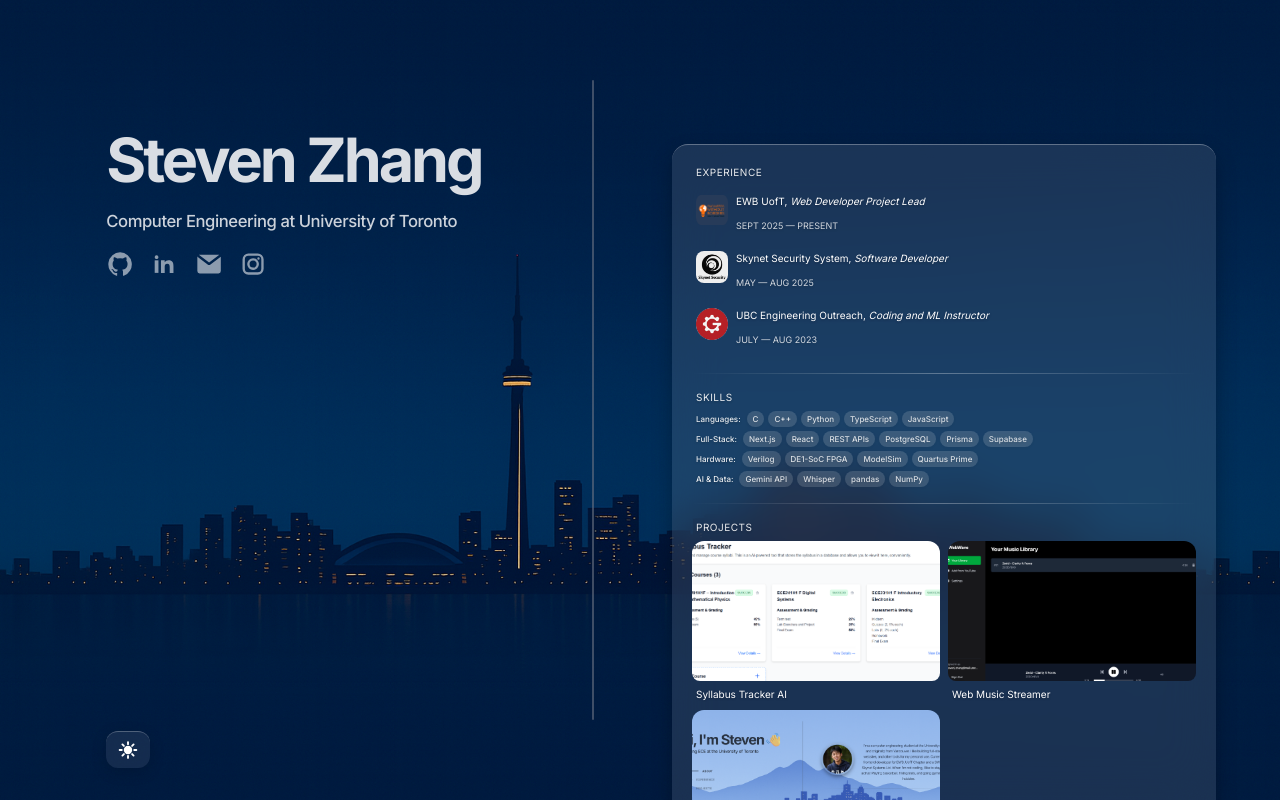
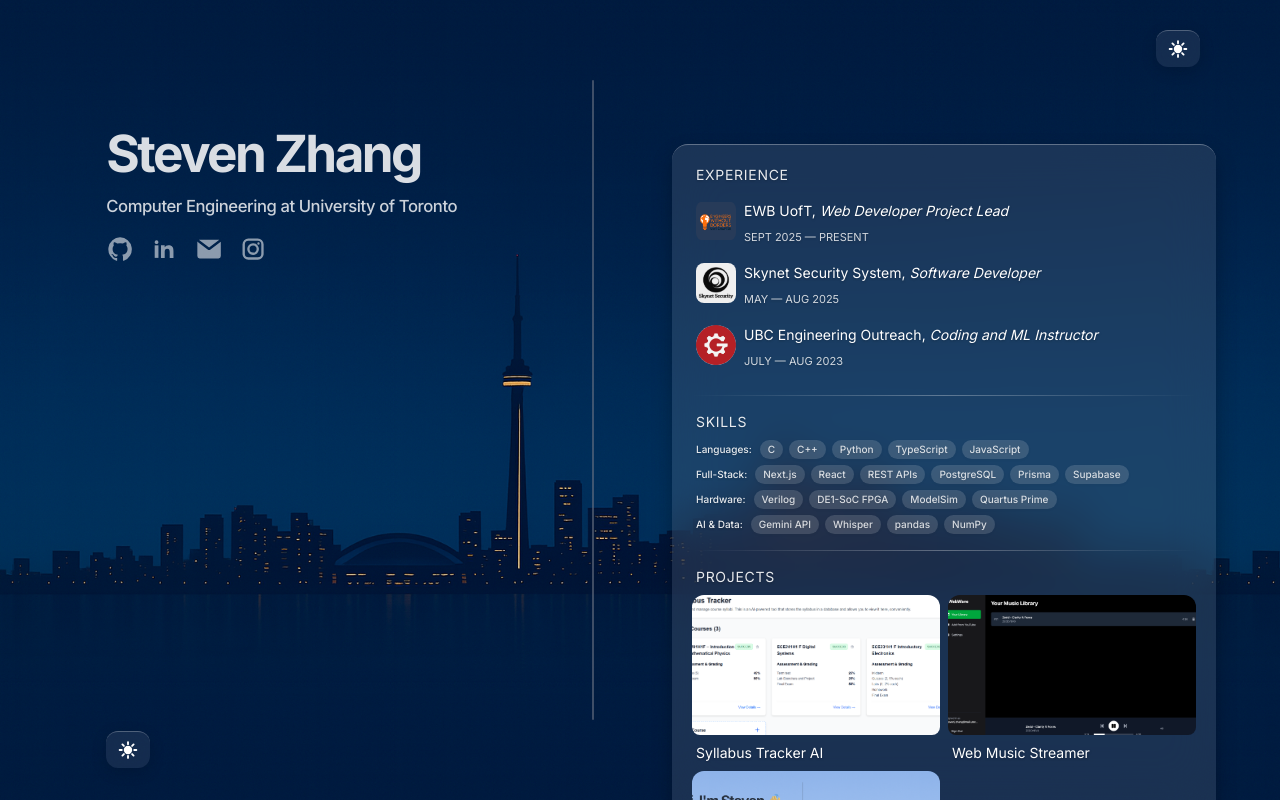
Before and after one commit to stev-jz/website, a Next.js app: page / in a window 1280 px wide. Built offline with nearby package versions, Linux system fonts and the light colour scheme.

Commit message:
change text proportions

```diff
--- a/src/app/layout.tsx
+++ b/src/app/layout.tsx
@@ -2,7 +2,9 @@ import { Analytics } from '@vercel/analytics/react';
 import type { Metadata } from "next";
 import { Inter } from 'next/font/google';
 import "./globals.css";
+import Sidebar from "@/components/Sidebar";
 import ThemeProvider from "@/theme/theme-provider";
+import ThemeToggle from "@/theme/theme-toggle";
 import Navbar from "@/components/Navbar";
 
 const inter = Inter({ subsets: ['latin'] });
@@ -51,6 +53,9 @@ export default function RootLayout({ children }: { children: React.ReactNode })
         <ThemeProvider>
           <Navbar />
           {children}
+          <div className="fixed right-20 top-7.5 z-50 hidden lg:block">
+            <ThemeToggle />
+          </div>
         </ThemeProvider>
         <Analytics />
       </body>
--- a/src/components/CompactExperienceItem.tsx
+++ b/src/components/CompactExperienceItem.tsx
@@ -45,7 +45,7 @@ export default function CompactExperienceItem(props: CompactExperienceItemProps)
       {/* Icon */}
       <div className="shrink-0">
         <div className="
-          size-8
+          size-10
           rounded-lg overflow-hidden
           [&>*]:h-full [&>*]:w-full
           [&_img]:block [&_img]:h-full [&_img]:w-full [&_img]:object-contain
@@ -60,7 +60,7 @@ export default function CompactExperienceItem(props: CompactExperienceItemProps)
           <div className="flex-1 min-w-0">
             <h3 className={`
               w-full break-words
-              text-[10px] font-normal
+              text-sm font-normal
               ${textPrimary}
               ${hoverText}
               ${textShadow}
@@ -71,7 +71,7 @@ export default function CompactExperienceItem(props: CompactExperienceItemProps)
 
             {props.date && (
               <div className="mt-0.5">
-                <span className={`text-[9px] font-normal ${textMuted} ${textShadow} transition-colors duration-200`}>
+                <span className={`text-[11px] font-normal ${textMuted} ${textShadow} transition-colors duration-200`}>
                   {props.date}
                 </span>
               </div>
@@ -101,7 +101,7 @@ export default function CompactExperienceItem(props: CompactExperienceItemProps)
             `}
           >
             <div className="overflow-hidden">
-              <p className={`text-[9px] leading-relaxed ${textSecondary} ${textShadow} mb-2 transition-colors duration-200`}>
+              <p className={`text-[11px] leading-relaxed ${textSecondary} ${textShadow} mb-2 transition-colors duration-200`}>
                 {props.description}
                 {' '}
                 <a
@@ -120,11 +120,11 @@ export default function CompactExperienceItem(props: CompactExperienceItemProps)
               </p>
 
               {props.tags && props.tags.length > 0 && (
-                <ul className="flex flex-wrap gap-1">
+                <ul className="flex flex-wrap gap-1.5">
                   {props.tags.map(tag => (
                     <li
                       key={tag}
-                      className="text-[9px] px-1.5 py-0.5 font-medium rounded-full bg-blue-950 text-blue-400"
+                      className="text-[10px] px-2 py-0.5 font-medium rounded-full bg-blue-950 text-blue-400"
                     >
                       {tag}
                     </li>
--- a/src/components/CompactProjectItem.tsx
+++ b/src/components/CompactProjectItem.tsx
@@ -47,10 +47,10 @@ export default function CompactProjectItem(props: CompactProjectItemProps) {
       </div>
 
       {/* Title + expand indicator */}
-      <div className="flex items-start gap-2 mt-1.5 px-1">
+      <div className="flex items-start gap-2 mt-2 px-1">
         <h3 className={`
           flex-1 min-w-0 break-words
-          text-[10px] font-normal
+          text-sm font-normal
           ${textPrimary}
           ${hoverText}
           ${textShadow}
@@ -82,7 +82,7 @@ export default function CompactProjectItem(props: CompactProjectItemProps) {
           `}
         >
           <div className="overflow-hidden">
-            <p className={`text-[9px] leading-relaxed ${textSecondary} ${textShadow} mb-2 transition-colors duration-200`}>
+            <p className={`text-[11px] leading-relaxed ${textSecondary} ${textShadow} mb-2 transition-colors duration-200`}>
               {props.description}
               {' '}
               <a
@@ -101,11 +101,11 @@ export default function CompactProjectItem(props: CompactProjectItemProps) {
             </p>
 
             {props.tags && props.tags.length > 0 && (
-              <ul className="flex flex-wrap gap-1">
+              <ul className="flex flex-wrap gap-1.5">
                 {props.tags.map(tag => (
                   <li
                     key={tag}
-                    className="text-[9px] px-1.5 py-0.5 font-medium rounded-full bg-blue-950 text-blue-400"
+                    className="text-[10px] px-2 py-0.5 font-medium rounded-full bg-blue-950 text-blue-400"
                   >
                     {tag}
                   </li>
--- a/src/components/RightPanel.tsx
+++ b/src/components/RightPanel.tsx
@@ -60,7 +60,7 @@ function CompactView() {
       >
         {/* Experience Section */}
         <div className="mb-4">
-          <h2 className={`text-[10px] font-normal uppercase tracking-wider ${textMuted} ${textShadow} mb-1.5 px-1 transition-colors duration-300`}>
+          <h2 className={`text-sm font-normal uppercase tracking-wider ${textMuted} ${textShadow} mb-2 px-1 transition-colors duration-300`}>
             Experience
           </h2>
           <div className="flex flex-col -mx-1">
@@ -99,22 +99,22 @@ function CompactView() {
 
         {/* Skills Section */}
         <div className="mb-4">
-          <h2 className={`text-[10px] font-normal uppercase tracking-wider ${textMuted} ${textShadow} mb-1.5 px-1 transition-colors duration-300`}>
+          <h2 className={`text-sm font-normal uppercase tracking-wider ${textMuted} ${textShadow} mb-2 px-1 transition-colors duration-300`}>
             Skills
           </h2>
-          <div className="px-1 space-y-1">
+          <div className="px-1 space-y-1.5">
             {[
               { label: "Languages", skills: ["C", "C++", "Python", "TypeScript", "JavaScript"] },
               { label: "Full-Stack", skills: ["Next.js", "React", "REST APIs", "PostgreSQL", "Prisma", "Supabase"] },
               { label: "Hardware", skills: ["Verilog", "DE1-SoC FPGA", "ModelSim", "Quartus Prime"] },
               { label: "AI & Data", skills: ["Gemini API", "Whisper", "pandas", "NumPy"] },
             ].map((category) => (
-              <div key={category.label} className="flex flex-wrap items-center gap-x-1 gap-y-0.5">
-                <span className={`text-[8px] ${textMuted} ${textShadow} font-medium shrink-0 mr-0.5`}>{category.label}:</span>
+              <div key={category.label} className="flex flex-wrap items-center gap-x-1.5 gap-y-1">
+                <span className={`text-[10px] ${textMuted} ${textShadow} font-medium shrink-0 mr-0.5`}>{category.label}:</span>
                 {category.skills.map((skill) => (
                   <span
                     key={skill}
-                    className={`text-[8px] px-1.5 py-0.5 rounded-full ${isLight ? 'bg-white/15 text-white/80' : 'bg-white/30 text-gray-800'} ${textShadow} font-medium transition-colors duration-300`}
+                    className={`text-[10px] px-2 py-0.5 rounded-full ${isLight ? 'bg-white/15 text-white/80' : 'bg-white/30 text-gray-800'} ${textShadow} font-medium transition-colors duration-300`}
                   >
                     {skill}
                   </span>
@@ -129,7 +129,7 @@ function CompactView() {
 
         {/* Projects Section */}
         <div>
-          <h2 className={`text-[10px] font-normal uppercase tracking-wider ${textMuted} ${textShadow} mb-1.5 px-1 transition-colors duration-300`}>
+          <h2 className={`text-sm font-normal uppercase tracking-wider ${textMuted} ${textShadow} mb-2 px-1 transition-colors duration-300`}>
             Projects
           </h2>
           <div className="grid grid-cols-2 gap-2">
--- a/src/components/Sidebar.tsx
+++ b/src/components/Sidebar.tsx
@@ -6,7 +6,7 @@ export default function Sidebar(){
     return(
         <aside className="max-lg:text-center lg:pl-[8.3vw] lg:h-screen flex flex-col lg:justify-between">
             <div className='container-type-inline lg:pt-[9vw] max-lg:pt-[calc(env(safe-area-inset-top)+14vh)]'>
-                <p className="lg:text-[clamp(4vw,13cqw,4.8vw)] max-lg:text-[clamp(28px,7.5vw,40px)] opacity-85 text-black/85 dark:text-white font-bold tracking-tighter">
+                <p className="lg:text-[clamp(3.2vw,11cqw,4vw)] max-lg:text-[clamp(28px,7.5vw,40px)] opacity-85 text-black/85 dark:text-white font-bold tracking-tighter">
                   Steven Zhang
                 </p>
                 <h2 className="lg:text-[clamp(1.1vw,3.7cqw,1.3vw)] max-lg:text-[clamp(14px,3.8vw,20px)] opacity-80 tracking-tight dark:text-white font-[475] lg:mt-0.5 max-lg:mt-1">
```
